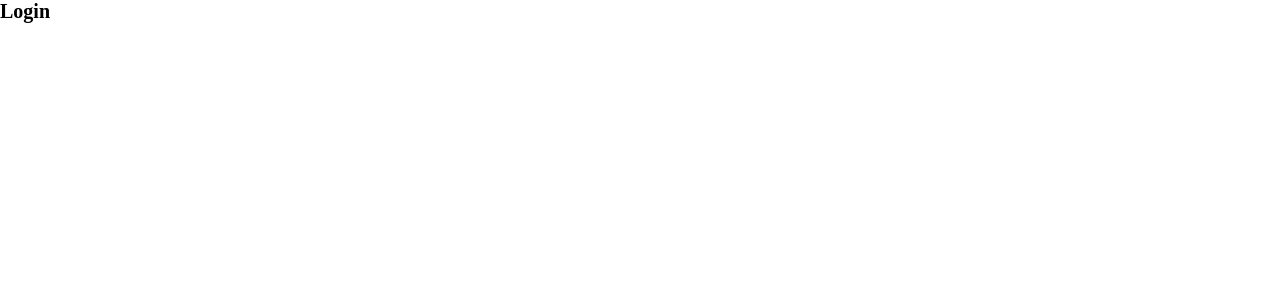
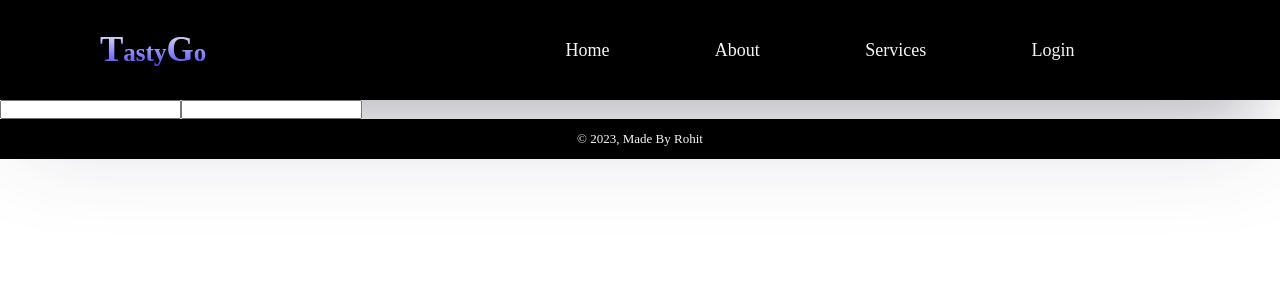
Before and after one commit to rohitsinghh01/TastyGo, a React (Create React App) app in the folder client/: page /login in a window 1280 px wide. Shown: the top 300 px of the page. Built offline with nearby package versions, Linux system fonts and the light colour scheme.

Commit message:
some changes

```diff
--- a/client/src/screens/Login.js
+++ b/client/src/screens/Login.js
@@ -1,9 +1,23 @@
 import React from 'react'
+import Navbar from '../components/Navbar'
+import Footer from '../components/Footer'
 
 export default function Login() {
   return (
-    <div>
-      <h1>Login</h1>
+    <>
+    <Navbar/>
+
+    <div className='form'>
+      <form action="">
+        <input type="text" />
+        <input type="text" />
+      </form>
+
     </div>
+
+
+
+    <Footer/>
+    </>
   )
 }
```
Also changed, not shown: 2 other files (tests, documents, lock files or other folders).
